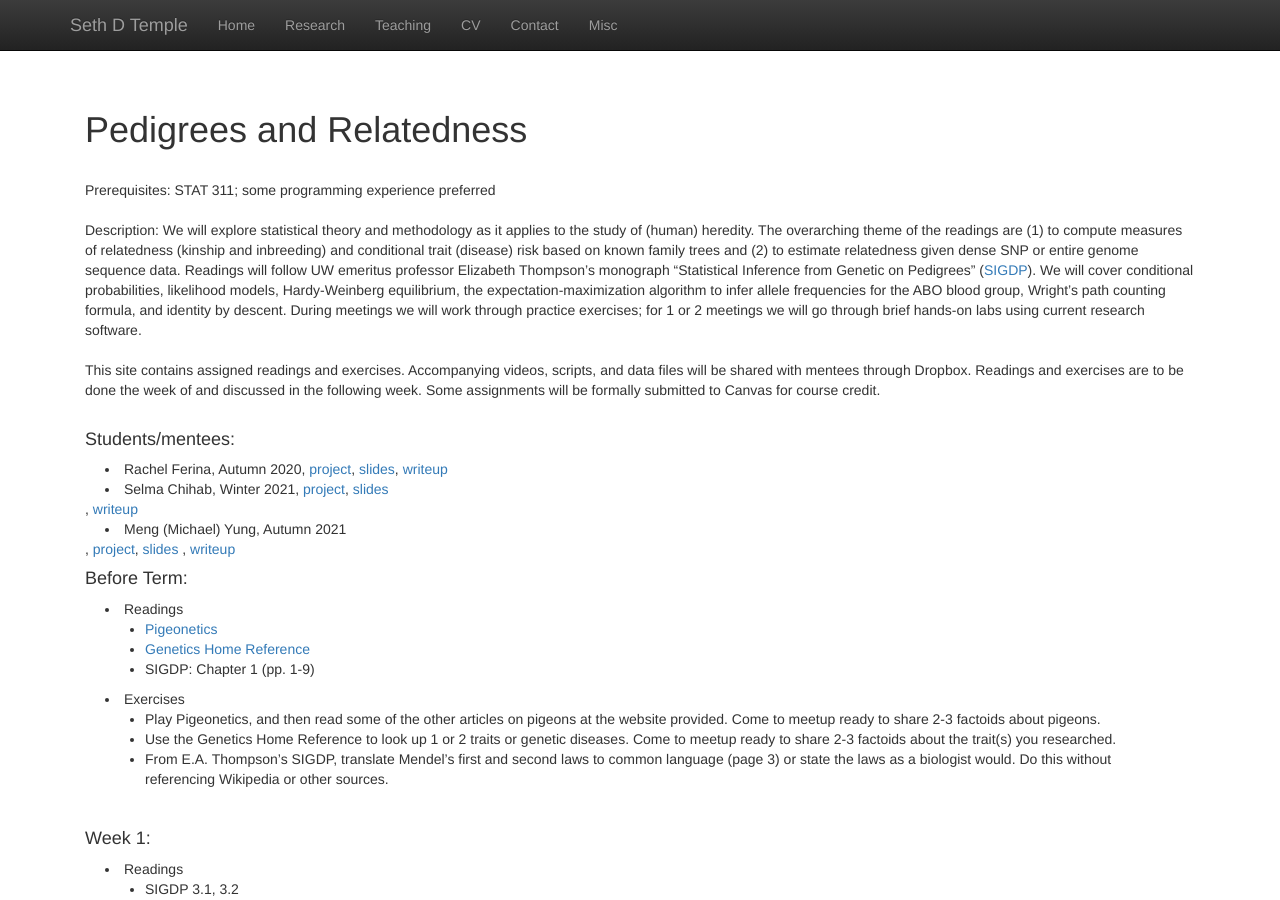
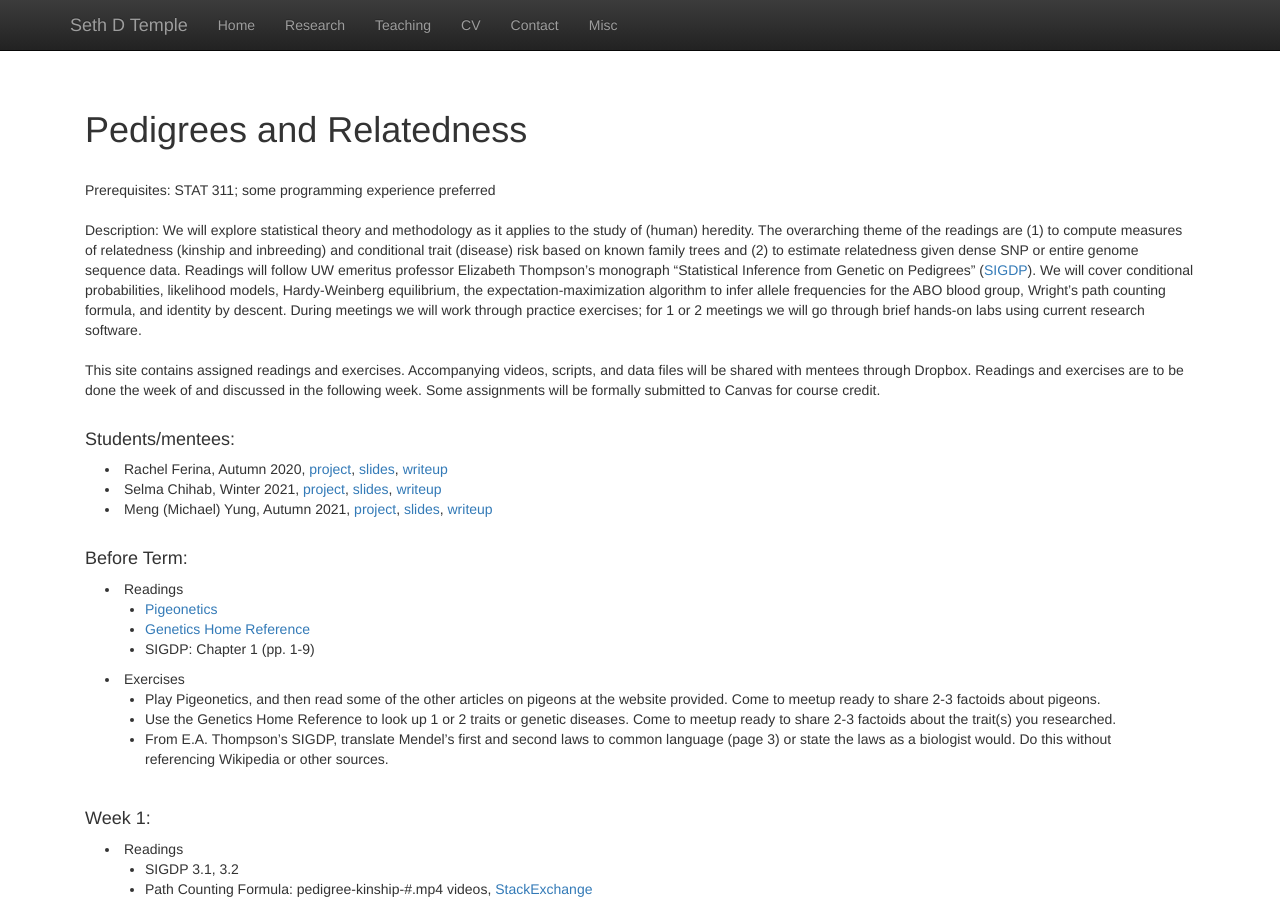
Before and after one commit to sdtemple/sdtemple.github.io, a Jekyll site: the page built from statgen1.html, in a window 1280 px wide and 900 px high. Built offline with Jekyll 4.4.1, drawn with Linux system fonts in a browser that asks for light colours; nearby versions of some CDN libraries; library files that are not in the unit come from our copies.

Commit message:
Update statgen1.html

```diff
--- a/statgen1.html
+++ b/statgen1.html
@@ -23,8 +23,8 @@
 <h4>Students/mentees:</h4>
 <p class="content" style="padding:0px;margin:0px 20px 0px;">
 <li style="padding:0px;margin:0px 20px 0px;"> Rachel Ferina, Autumn 2020, <a href = "files/rachel-project.pdf">project</a>, <a href = "files/rachel-slides.pdf">slides</a>, <a href = "files/rachel-writeup.pdf">writeup</a> </li>
-<li style="padding:0px;margin:0px 20px 0px;"> Selma Chihab, Winter 2021, <a href = "files/selma-project.pdf">project</a>, <a href = "files/selma_slides.pdf">slides</a> </li>, <a href = "files/selma-writeup.pdf">writeup</a> </li>
-<li style="padding:0px;margin:0px 20px 0px;"> Meng (Michael) Yung, Autumn 2021 </li>, <a href = "files/michael-project.pdf">project</a>, <a href = "files/michael-slides.pdf">slides</a> </li>, <a href = "files/michael-writeup.pdf">writeup</a> </li>
+<li style="padding:0px;margin:0px 20px 0px;"> Selma Chihab, Winter 2021, <a href = "files/selma-project.pdf">project</a>, <a href = "files/selma_slides.pdf">slides</a>, <a href = "files/selma-writeup.pdf">writeup</a> </li>
+<li style="padding:0px;margin:0px 20px 0px;"> Meng (Michael) Yung, Autumn 2021, <a href = "files/michael-project.pdf">project</a>, <a href = "files/michael-slides.pdf">slides</a>, <a href = "files/michael-writeup.pdf">writeup</a> </li>
 <br/>
 </p>
 
```
